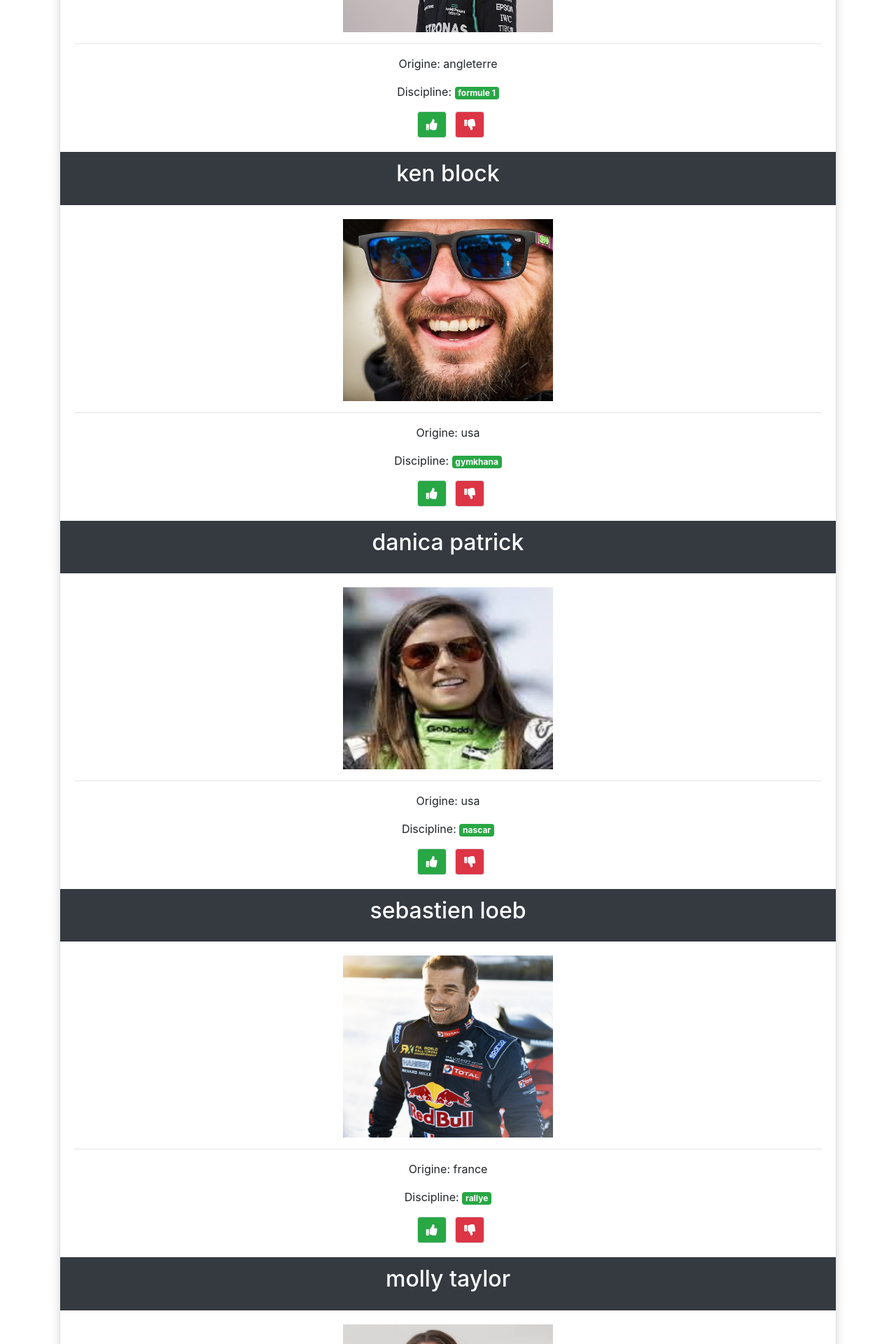
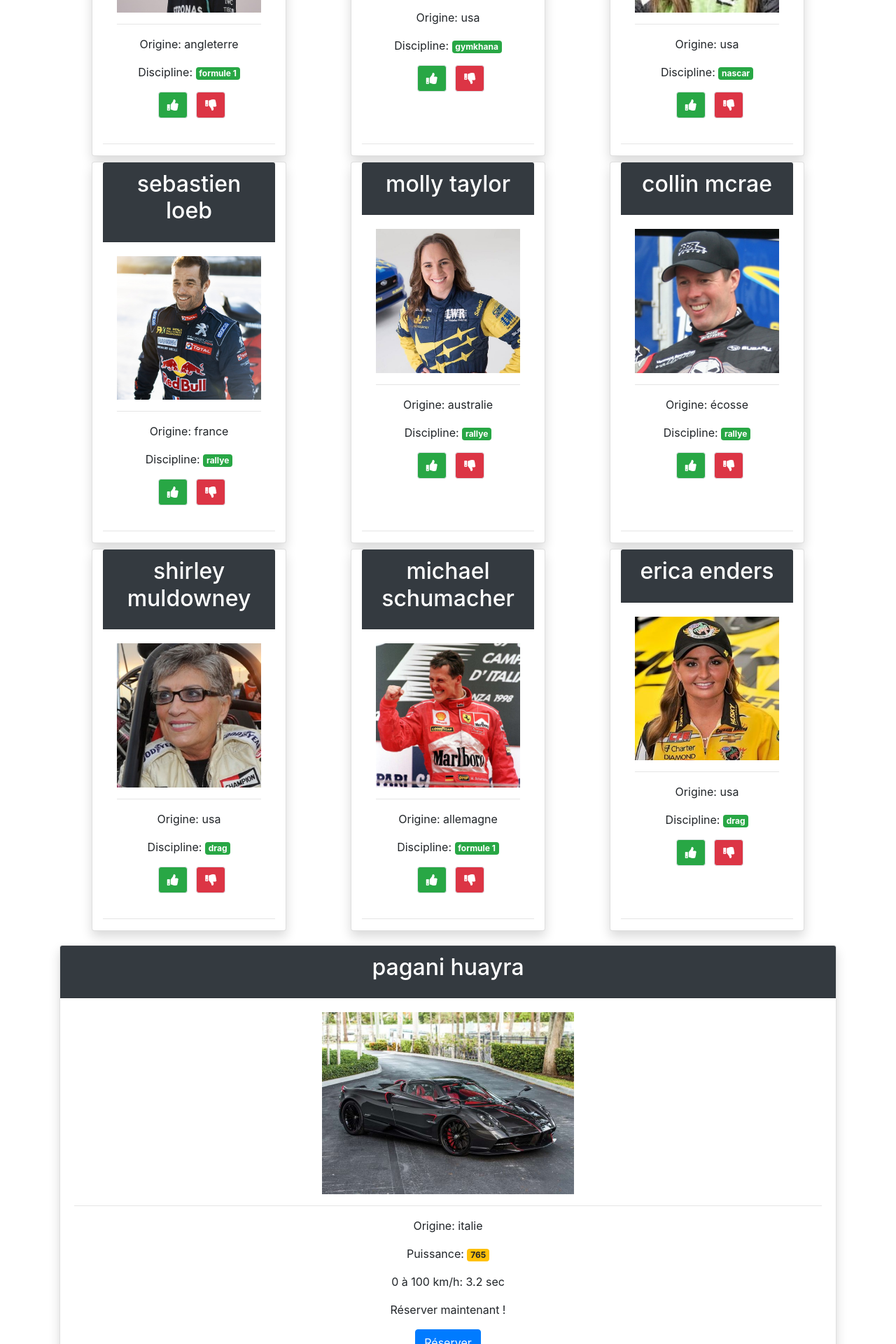
Before and after one commit to essasoufiane/X-Drive-PHP, a PHP site: page / in a window 1280 px wide. Shown: the part 1000-2920 px from the top of the page at 70% size. Run offline with PHP 8.4, Linux system fonts and the light colour scheme; some libraries are stand-ins or nearby versions.

Commit message:
ajustement_CSS

```diff
--- a/index.php
+++ b/index.php
@@ -24,9 +24,9 @@ require_once "data.repo.php";
     <!-- boucle drivers -->
 
 
-    <div class="card-deck flex-lg-row flex-md-row flex-xl-row flex-column">
-        <div class="card text-center shadow my-3">
-            <?php foreach ($drivers as $driver) : ?>
+    <div class="d-flex flex-row flex-wrap justify-content-around">
+    <?php foreach ($drivers as $driver) : ?>
+        <div class="card text-center col-3 shadow m-1">
 
                 <div class="card-header bg-dark text-white">
                     <h2 class="card-title">
@@ -54,13 +54,37 @@ require_once "data.repo.php";
                     </button>
 
                 </div>
-                <?php endforeach; ?>
+                <hr>
             </div>
-        </div>
-
-    <!-- -------test----------- -->
+            <?php endforeach; ?>
+</div>
 
 
+        <!-- boucle ForEach Voitures -->
+
+
+        <div class="card text-center shadow my-3">
+
+<div class="card-header bg-dark text-white ">
+    <h2 class="card-title"><?= $cars[0]["name"] ?></h2>
+</div>
+
+<div class="card-body">
+    <img src="<?= $cars[0]["coverImage"] ?>" class="img-fluid" alt="photo de bugatti">
+    <hr>
+    <p>Origine:
+        <span><?= $cars[0]["pays"] ?></span>
+    </p>
+
+    <p>Puissance: <span class="badge badge-warning"> <?= $cars[0]["power"] ?> </span> </p>
+
+    <p>0 à 100 km/h: <span><?= $cars[0]["perf"] ?> sec</span></p>
+
+    <p>Réserver maintenant !</p>
+    <button class="btn btn-primary ">Réserver</button>
+</div>
+</div>
+<hr>
     <!-- ----------test------------ -->
 
     <?php
```
